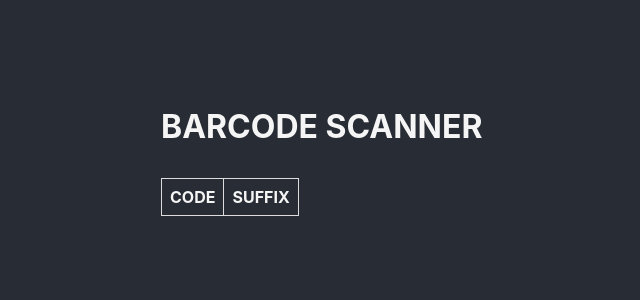
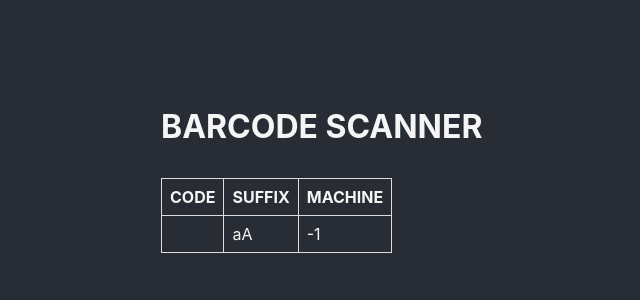
Before and after one commit to Soumya-Dey/barcode-scanner, a React (Create React App) app: page / in a window 1280 px wide. Shown: the top 300 px of the page, without its empty margins (31-671 px from the left). Built offline with nearby package versions, Linux system fonts and the light colour scheme.

Commit message:
Fix issue for distinguishing multiple scanner connected to same machine

```diff
--- a/src/App.js
+++ b/src/App.js
@@ -5,7 +5,10 @@ import './App.css';
 
 function App() {
   const [barcode, setBarcode] = useState('');
+  const [barcodeScanned, setBarcodeScanned] = useState('');
   const [codes, setCodes] = useState([]);
+  const [suffix, setSuffix] = useState('aA');
+  const [machine, setMachine] = useState(-1);
 
   const barcodeAutoFocus = () => {
     document.getElementById('barcode').focus();
@@ -16,12 +19,24 @@ function App() {
   };
 
   const onKeyPressBarcode = async (event) => {
-    if (event.key === 'Enter') {
-      const [code, suffix] = event.target.value.split('@@@');
+    if (event.key === 'Enter' || event.keyCode === 17 || event.keyCode === 74) {
+      if (event.keyCode === 17 || event.keyCode === 74) event.preventDefault();
 
-      alert(`Sannning Done\nBARCODE: ${code}\nSUFFIX: ${suffix}`);
+      const [code, suffix] = event.target.value
+        ? event.target.value.split('-')
+        : barcodeScanned.split('-');
+      setBarcodeScanned(event.target.value || barcodeScanned);
+      setSuffix(suffix);
+
+      let machine = -1;
+      if (suffix === 'aA') machine = event.key === 'Enter' ? 1 : 2;
+      else if (suffix === 'aa') machine = event.key === 'Enter' ? 3 : 4;
+      else if (suffix === 'AA') machine = event.key === 'Enter' ? 5 : 6;
+      else if (suffix === 'Aa') machine = event.key === 'Enter' ? 7 : 8;
+      setMachine(machine);
+
       setBarcode('');
-      setCodes([...codes, { code, suffix }]);
+      setCodes([...codes, { code, suffix, machine }]);
 
       // SEND AN API REQUEST
     }
@@ -46,14 +61,14 @@ function App() {
           <tr>
             <th>CODE</th>
             <th>SUFFIX</th>
+            <th>MACHINE</th>
           </tr>
         </thead>
-        {codes.map((code) => (
-          <tr>
-            <td>{code.code}</td>
-            <td>{code.suffix}</td>
-          </tr>
-        ))}
+        <tr>
+          <td>{barcodeScanned.split('-')[0]}</td>
+          <td>{suffix}</td>
+          <td>{machine}</td>
+        </tr>
       </table>
     </div>
   );
```
